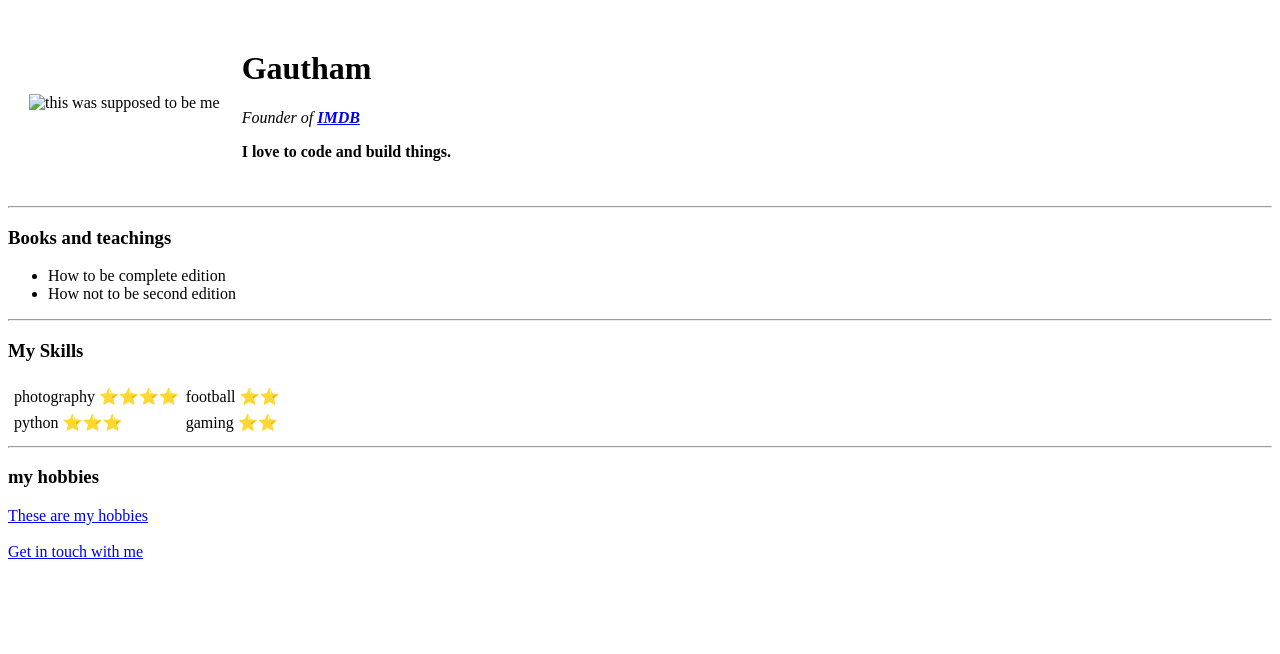
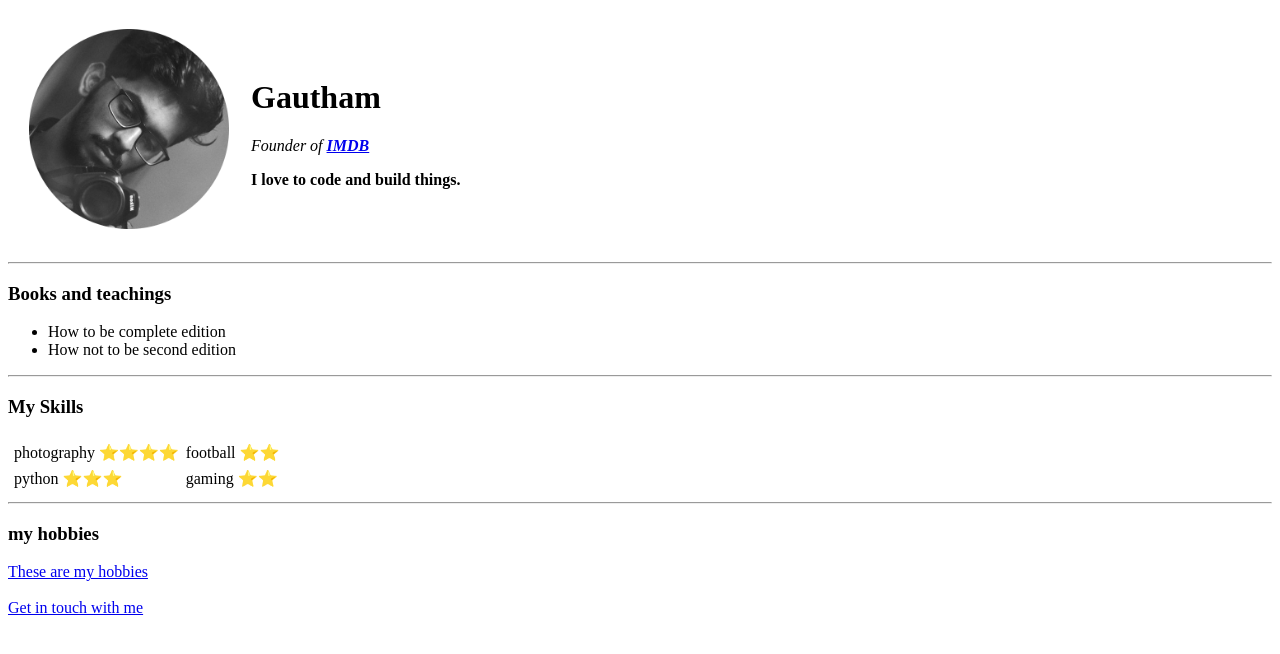
Before and after one commit to Gautham116006/C.V, a plain HTML site: page index.html in a window 1280 px wide. Drawn offline with Linux system fonts and the light colour scheme.

Commit message:
Update index.html

```diff
--- a/index.html
+++ b/index.html
@@ -11,7 +11,7 @@
     <table cellspacing = 20>
       <tr>
         <td>
-          <img src="me.png" alt="this was supposed to be me" height="200"/>
+          <img src="images/me.png" alt="this was supposed to be me" height="200"/>
         </td>
         <td>
           <h1>Gautham </h1>
```
